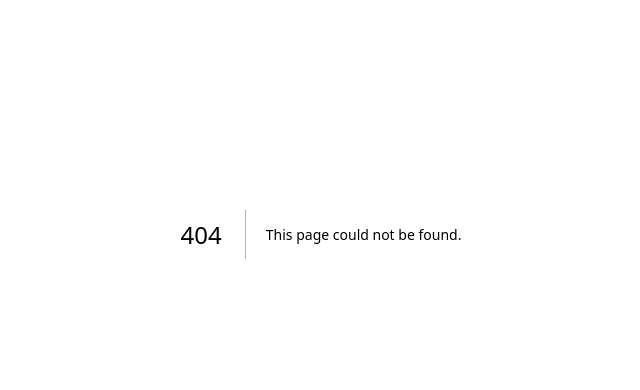
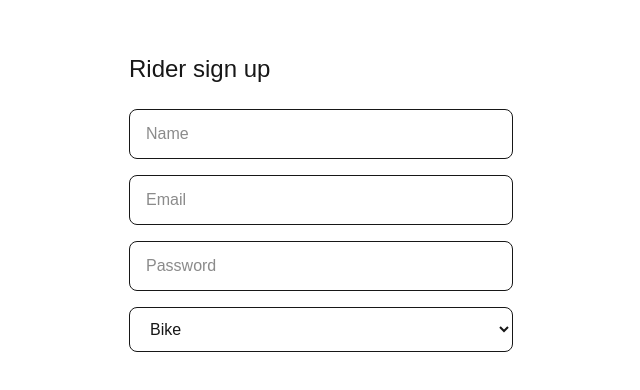
Before and after one commit to olasilver06/fleetflow, a Next.js app: page /rider-signup in a window 1280 px wide. Before the commit this address had no page. Shown: the part 166-556 px from the top of the page, without its empty margins (319-959 px from the left). Built offline with nearby package versions, Linux system fonts and the light colour scheme.

Commit message:
Add rider self-signup with OFFLINE default, admin rider list view

```diff
--- a/src/app/admin/layout.tsx
+++ b/src/app/admin/layout.tsx
@@ -23,6 +23,12 @@ export default function AdminLayout({ children }: { children: React.ReactNode })
           >
             Zones
           </Link>
+          <Link
+            href="/admin/riders"
+            className="text-text-secondary text-sm font-medium hover:text-text-primary transition-colors"
+          >
+            Riders
+          </Link>
         </div>
       </nav>
       {children}
--- /dev/null
+++ b/src/app/admin/riders/page.tsx
@@ -0,0 +1,77 @@
+import { redirect } from "next/navigation";
+import { prisma } from "@/lib/prisma";
+import { getCurrentUser } from "@/lib/auth/get-current-user";
+import type { RiderAvailability } from "@prisma/client";
+
+export const dynamic = "force-dynamic";
+
+const AVAILABILITY_STYLES: Record<RiderAvailability, string> = {
+  AVAILABLE: "bg-success/10 text-success",
+  BUSY: "bg-accent/10 text-accent",
+  OFFLINE: "bg-neutral/10 text-neutral",
+};
+
+function AvailabilityBadge({ availability }: { availability: RiderAvailability }) {
+  return (
+    <span
+      className={`inline-flex items-center gap-1.5 rounded-full px-2 py-0.5 text-xs font-mono ${AVAILABILITY_STYLES[availability]}`}
+    >
+      <span className="h-1.5 w-1.5 rounded-full bg-current" />
+      {availability}
+    </span>
+  );
+}
+
+export default async function AdminRidersPage() {
+  const currentUser = await getCurrentUser();
+  if (!currentUser) {
+    redirect("/login");
+  }
+  if (currentUser.role !== "ADMIN") {
+    return (
+      <main className="min-h-screen bg-background flex items-center justify-center px-4">
+        <p className="text-text-secondary">You don&apos;t have access to this page.</p>
+      </main>
+    );
+  }
+
+  const riders = await prisma.rider.findMany({
+    where: { deletedAt: null },
+    include: { user: true },
+    orderBy: { createdAt: "desc" },
+  });
+
+  return (
+    <main className="min-h-screen bg-background py-12 px-4">
+      <div className="max-w-4xl mx-auto mb-8">
+        <h1 className="text-text-primary text-2xl font-medium">Riders</h1>
+        <p className="text-text-secondary mt-1">
+          Everyone who has signed up as a rider. New riders start OFFLINE — set them
+          AVAILABLE once reviewed (via Prisma Studio for now, no in-app approval flow yet).
+        </p>
+      </div>
+
+      <div className="max-w-4xl mx-auto space-y-4">
+        {riders.length === 0 && (
+          <p className="text-text-secondary">No riders have signed up yet.</p>
+        )}
+
+        {riders.map((rider) => (
+          <div
+            key={rider.id}
+            className="rounded-xl border border-border bg-surface p-6 flex items-center justify-between gap-6"
+          >
+            <div>
+              <p className="text-text-primary text-sm font-medium">{rider.user.name}</p>
+              <p className="text-text-secondary text-xs mt-0.5">{rider.user.email}</p>
+              <p className="text-text-secondary text-xs mt-1">
+                {rider.vehicleType ?? "No vehicle type set"}
+              </p>
+            </div>
+            <AvailabilityBadge availability={rider.availability} />
+          </div>
+        ))}
+      </div>
+    </main>
+  );
+}
--- /dev/null
+++ b/src/app/api/riders/bootstrap/route.ts
@@ -0,0 +1,57 @@
+import { NextRequest, NextResponse } from "next/server";
+import { prisma } from "@/lib/prisma";
+import { createSupabaseServerClient } from "@/lib/supabase/server";
+
+const VALID_VEHICLE_TYPES = ["BIKE", "VAN", "TRUCK"];
+
+export async function POST(request: NextRequest) {
+  const supabase = await createSupabaseServerClient();
+  const {
+    data: { user: authUser },
+  } = await supabase.auth.getUser();
+
+  if (!authUser) {
+    return NextResponse.json({ error: "Unauthorized" }, { status: 401 });
+  }
+
+  const existing = await prisma.user.findUnique({
+    where: { supabaseId: authUser.id },
+    include: { rider: true },
+  });
+
+  if (existing) {
+    return NextResponse.json(existing);
+  }
+
+  const body = await request.json();
+  const name = typeof body?.name === "string" ? body.name.trim() : "";
+  const vehicleType = typeof body?.vehicleType === "string" ? body.vehicleType : null;
+
+  if (!name) {
+    return NextResponse.json({ error: "Name is required" }, { status: 400 });
+  }
+  if (!vehicleType || !VALID_VEHICLE_TYPES.includes(vehicleType)) {
+    return NextResponse.json(
+      { error: "vehicleType must be one of BIKE, VAN, TRUCK" },
+      { status: 400 }
+    );
+  }
+
+  const user = await prisma.user.create({
+    data: {
+      supabaseId: authUser.id,
+      email: authUser.email!,
+      name,
+      role: "RIDER",
+      rider: {
+        create: {
+          vehicleType: vehicleType as "BIKE" | "VAN" | "TRUCK",
+          availability: "OFFLINE",
+        },
+      },
+    },
+    include: { rider: true },
+  });
+
+  return NextResponse.json(user, { status: 201 });
+}
--- /dev/null
+++ b/src/app/rider-signup/page.tsx
@@ -0,0 +1,115 @@
+"use client";
+
+import { useState } from "react";
+import { useRouter } from "next/navigation";
+import { createSupabaseBrowserClient } from "@/lib/supabase/client";
+
+const VEHICLE_TYPES = ["BIKE", "VAN", "TRUCK"] as const;
+
+export default function RiderSignupPage() {
+  const router = useRouter();
+  const [name, setName] = useState("");
+  const [email, setEmail] = useState("");
+  const [password, setPassword] = useState("");
+  const [vehicleType, setVehicleType] = useState<(typeof VEHICLE_TYPES)[number]>("BIKE");
+  const [submitting, setSubmitting] = useState(false);
+  const [errorMessage, setErrorMessage] = useState<string | null>(null);
+  const [infoMessage, setInfoMessage] = useState<string | null>(null);
+
+  async function handleSubmit(e: React.FormEvent) {
+    e.preventDefault();
+    setSubmitting(true);
+    setErrorMessage(null);
+    setInfoMessage(null);
+
+    const supabase = createSupabaseBrowserClient();
+    const { data, error } = await supabase.auth.signUp({ email, password });
+
+    if (error) {
+      setErrorMessage(error.message);
+      setSubmitting(false);
+      return;
+    }
+
+    if (!data.session) {
+      setInfoMessage("Check your email to confirm your account, then log in.");
+      setSubmitting(false);
+      return;
+    }
+
+    const res = await fetch("/api/riders/bootstrap", {
+      method: "POST",
+      headers: { "Content-Type": "application/json" },
+      body: JSON.stringify({ name, vehicleType }),
+    });
+
+    if (!res.ok) {
+      const data = await res.json().catch(() => null);
+      setErrorMessage(data?.error ?? "Couldn't finish setting up your account.");
+      setSubmitting(false);
+      return;
+    }
+
+    router.push("/rider-signup/pending");
+  }
+
+  return (
+    <main className="min-h-screen bg-background flex items-center justify-center px-4">
+      <form onSubmit={handleSubmit} className="w-full max-w-sm space-y-4">
+        <h1 className="text-text-primary text-2xl font-medium mb-6">Rider sign up</h1>
+
+        <input
+          type="text"
+          placeholder="Name"
+          value={name}
+          onChange={(e) => setName(e.target.value)}
+          className="w-full rounded-lg bg-surface border border-border px-4 py-3 text-text-primary placeholder:text-text-secondary focus:outline-none focus:ring-2 focus:ring-primary"
+          required
+        />
+        <input
+          type="email"
+          placeholder="Email"
+          value={email}
+          onChange={(e) => setEmail(e.target.value)}
+          className="w-full rounded-lg bg-surface border border-border px-4 py-3 text-text-primary placeholder:text-text-secondary focus:outline-none focus:ring-2 focus:ring-primary"
+          required
+        />
+        <input
+          type="password"
+          placeholder="Password"
+          value={password}
+          onChange={(e) => setPassword(e.target.value)}
+          className="w-full rounded-lg bg-surface border border-border px-4 py-3 text-text-primary placeholder:text-text-secondary focus:outline-none focus:ring-2 focus:ring-primary"
+          required
+        />
+        <select
+          value={vehicleType}
+          onChange={(e) => setVehicleType(e.target.value as (typeof VEHICLE_TYPES)[number])}
+          className="w-full rounded-lg bg-surface border border-border px-4 py-3 text-text-primary focus:outline-none focus:ring-2 focus:ring-primary"
+          required
+        >
+          {VEHICLE_TYPES.map((type) => (
+            <option key={type} value={type}>
+              {type.charAt(0) + type.slice(1).toLowerCase()}
+            </option>
+          ))}
+        </select>
+
+        {errorMessage && (
+          <p className="text-danger text-sm" role="alert">
+            {errorMessage}
+          </p>
+        )}
+        {infoMessage && <p className="text-text-secondary text-sm">{infoMessage}</p>}
+
+        <button
+          type="submit"
+          disabled={submitting}
+          className="w-full rounded-lg bg-primary py-3 text-white font-medium disabled:opacity-40 disabled:cursor-not-allowed hover:bg-primary/90 transition-colors"
+        >
+          {submitting ? "Signing up…" : "Sign up"}
+        </button>
+      </form>
+    </main>
+  );
+}
--- /dev/null
+++ b/src/app/rider-signup/pending/page.tsx
@@ -0,0 +1,17 @@
+export default function RiderSignupPendingPage() {
+  return (
+    <main className="min-h-screen bg-background flex items-center justify-center px-4">
+      <div className="max-w-md mx-auto rounded-xl border border-border bg-surface p-8 text-center">
+        <div className="inline-flex items-center gap-2 rounded-full bg-warning/10 px-3 py-1 text-warning text-sm font-mono mb-4">
+          <span className="h-2 w-2 rounded-full bg-warning" />
+          PENDING REVIEW
+        </div>
+        <p className="text-text-primary text-lg mb-1">Account created</p>
+        <p className="text-text-secondary text-sm">
+          Your rider account is awaiting review. You&apos;ll be able to start accepting
+          deliveries once an admin approves your account.
+        </p>
+      </div>
+    </main>
+  );
+}
```
Also changed, not shown: 1 other file (tests, documents, lock files or other folders).
